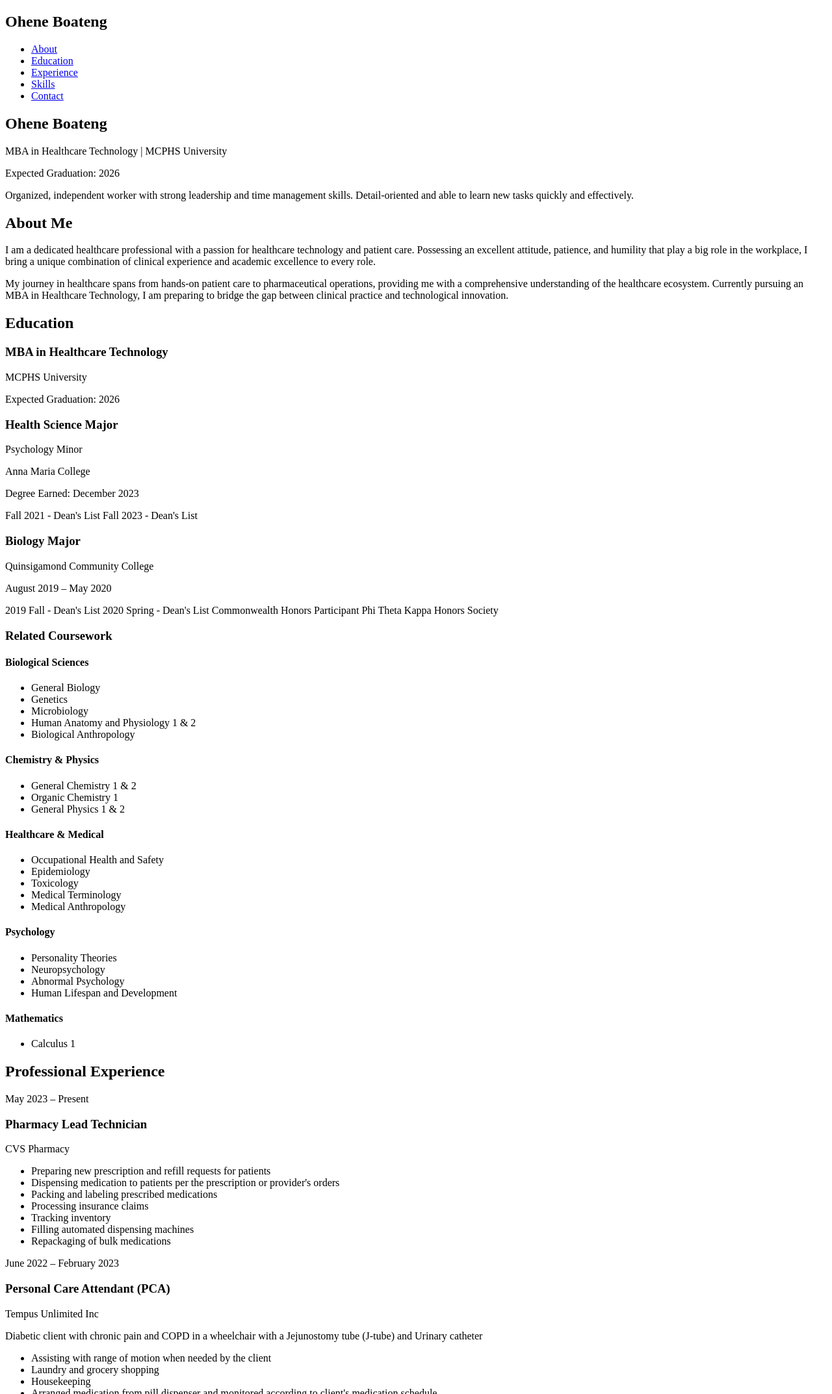
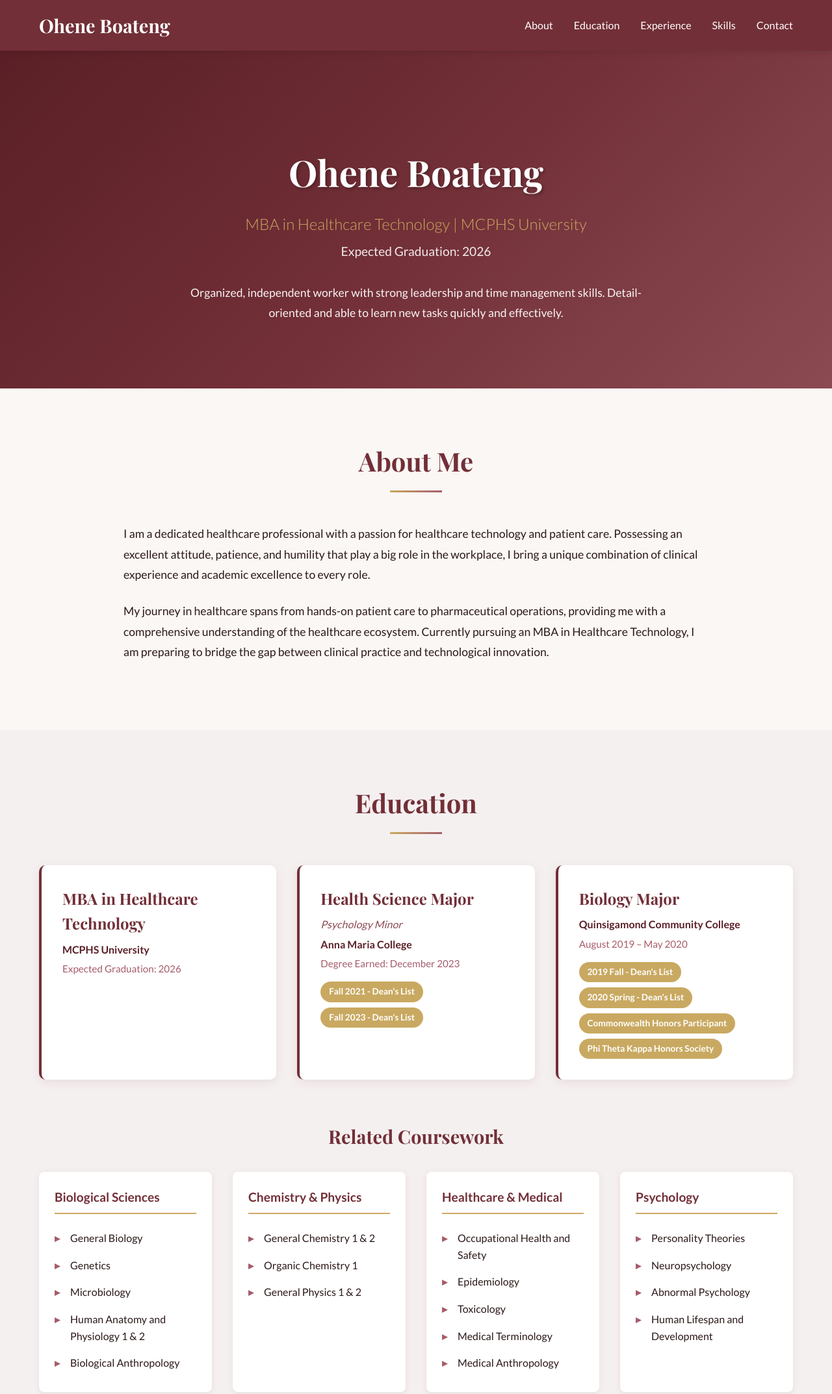
Before and after one commit to OheneBoateng/OheneBoateng.github.io, a plain HTML site: page index.html in a window 1280 px wide. Shown: the top 2146 px of the page at 65% size. Drawn offline with nearby package versions, Linux system fonts and the light colour scheme.

Commit message:
Add files via upload

```diff
--- a/index.html
+++ b/index.html
@@ -4,7 +4,7 @@
     <meta charset="UTF-8">
     <meta name="viewport" content="width=device-width, initial-scale=1.0">
     <title>Ohene Boateng | Healthcare Technology Professional</title>
-    <link rel="stylesheet" href="styles.css">
+    <link rel="stylesheet" href="./styles.css">
     <link rel="preconnect" href="https://fonts.googleapis.com">
     <link rel="preconnect" href="https://fonts.gstatic.com" crossorigin>
     <link href="https://fonts.googleapis.com/css2?family=Playfair+Display:wght@400;600;700&family=Lato:wght@300;400;700&display=swap" rel="stylesheet">
--- /dev/null
+++ b/styles.css
@@ -0,0 +1,511 @@
+/* Wine Theme Color Palette */
+:root {
+    --wine-primary: #722F37;
+    --wine-dark: #5A1F26;
+    --wine-light: #8B4A52;
+    --wine-accent: #A65B6A;
+    --wine-bg: #F5F0F0;
+    --wine-text: #2C1818;
+    --wine-gold: #C9A961;
+    --white: #FFFFFF;
+    --cream: #FAF7F5;
+}
+
+* {
+    margin: 0;
+    padding: 0;
+    box-sizing: border-box;
+}
+
+body {
+    font-family: 'Lato', sans-serif;
+    color: var(--wine-text);
+    background-color: var(--cream);
+    line-height: 1.6;
+}
+
+.container {
+    max-width: 1200px;
+    margin: 0 auto;
+    padding: 0 20px;
+}
+
+/* Navigation */
+.navbar {
+    background-color: var(--wine-primary);
+    padding: 1rem 0;
+    position: fixed;
+    width: 100%;
+    top: 0;
+    z-index: 1000;
+    box-shadow: 0 2px 10px rgba(0, 0, 0, 0.1);
+    transition: all 0.3s ease;
+}
+
+.navbar.scrolled {
+    padding: 0.5rem 0;
+    box-shadow: 0 4px 15px rgba(0, 0, 0, 0.2);
+}
+
+.nav-container {
+    max-width: 1200px;
+    margin: 0 auto;
+    padding: 0 20px;
+    display: flex;
+    justify-content: space-between;
+    align-items: center;
+}
+
+.logo {
+    font-family: 'Playfair Display', serif;
+    font-size: 1.8rem;
+    color: var(--white);
+    font-weight: 700;
+}
+
+.nav-menu {
+    display: flex;
+    list-style: none;
+    gap: 2rem;
+}
+
+.nav-menu a {
+    color: var(--white);
+    text-decoration: none;
+    font-weight: 400;
+    transition: color 0.3s ease;
+    position: relative;
+}
+
+.nav-menu a:hover {
+    color: var(--wine-gold);
+}
+
+.nav-menu a::after {
+    content: '';
+    position: absolute;
+    width: 0;
+    height: 2px;
+    bottom: -5px;
+    left: 0;
+    background-color: var(--wine-gold);
+    transition: width 0.3s ease;
+}
+
+.nav-menu a:hover::after {
+    width: 100%;
+}
+
+/* Hero Section */
+.hero {
+    background: linear-gradient(135deg, var(--wine-dark) 0%, var(--wine-primary) 50%, var(--wine-light) 100%);
+    color: var(--white);
+    padding: 150px 20px 100px;
+    text-align: center;
+    margin-top: 70px;
+}
+
+.hero-content {
+    max-width: 800px;
+    margin: 0 auto;
+}
+
+.hero-title {
+    font-family: 'Playfair Display', serif;
+    font-size: 3.5rem;
+    font-weight: 700;
+    margin-bottom: 1rem;
+    text-shadow: 2px 2px 4px rgba(0, 0, 0, 0.3);
+}
+
+.hero-subtitle {
+    font-size: 1.5rem;
+    margin-bottom: 0.5rem;
+    color: var(--wine-gold);
+    font-weight: 300;
+}
+
+.hero-graduation {
+    font-size: 1.2rem;
+    margin-bottom: 2rem;
+    opacity: 0.9;
+}
+
+.hero-description {
+    font-size: 1.1rem;
+    line-height: 1.8;
+    max-width: 700px;
+    margin: 0 auto;
+    opacity: 0.95;
+}
+
+/* Sections */
+.section {
+    padding: 80px 20px;
+}
+
+.section-alt {
+    background-color: var(--wine-bg);
+}
+
+.section-title {
+    font-family: 'Playfair Display', serif;
+    font-size: 2.5rem;
+    color: var(--wine-primary);
+    text-align: center;
+    margin-bottom: 3rem;
+    position: relative;
+    padding-bottom: 1rem;
+}
+
+.section-title::after {
+    content: '';
+    position: absolute;
+    bottom: 0;
+    left: 50%;
+    transform: translateX(-50%);
+    width: 80px;
+    height: 3px;
+    background: linear-gradient(to right, var(--wine-gold), var(--wine-accent));
+}
+
+/* About Section */
+.about-content {
+    max-width: 900px;
+    margin: 0 auto;
+    font-size: 1.1rem;
+    line-height: 1.8;
+}
+
+.about-content p {
+    margin-bottom: 1.5rem;
+}
+
+/* Education Section */
+.education-grid {
+    display: grid;
+    grid-template-columns: repeat(auto-fit, minmax(300px, 1fr));
+    gap: 2rem;
+    margin-bottom: 4rem;
+}
+
+.education-card {
+    background-color: var(--white);
+    padding: 2rem;
+    border-radius: 10px;
+    box-shadow: 0 4px 15px rgba(114, 47, 55, 0.1);
+    transition: transform 0.3s ease, box-shadow 0.3s ease;
+    border-left: 4px solid var(--wine-primary);
+}
+
+.education-card:hover {
+    transform: translateY(-5px);
+    box-shadow: 0 6px 20px rgba(114, 47, 55, 0.2);
+}
+
+.education-card h3 {
+    font-family: 'Playfair Display', serif;
+    color: var(--wine-primary);
+    font-size: 1.5rem;
+    margin-bottom: 0.5rem;
+}
+
+.institution {
+    font-weight: 700;
+    color: var(--wine-dark);
+    margin-bottom: 0.3rem;
+}
+
+.minor {
+    font-style: italic;
+    color: var(--wine-light);
+    margin-bottom: 0.3rem;
+}
+
+.date {
+    color: var(--wine-accent);
+    margin-bottom: 1rem;
+    font-size: 0.95rem;
+}
+
+.honors {
+    display: flex;
+    flex-wrap: wrap;
+    gap: 0.5rem;
+    margin-top: 1rem;
+}
+
+.honor-badge {
+    background-color: var(--wine-gold);
+    color: var(--white);
+    padding: 0.3rem 0.8rem;
+    border-radius: 20px;
+    font-size: 0.85rem;
+    font-weight: 600;
+}
+
+/* Courses Section */
+.courses-section {
+    margin-top: 3rem;
+}
+
+.courses-title {
+    font-family: 'Playfair Display', serif;
+    color: var(--wine-primary);
+    font-size: 1.8rem;
+    text-align: center;
+    margin-bottom: 2rem;
+}
+
+.courses-grid {
+    display: grid;
+    grid-template-columns: repeat(auto-fit, minmax(250px, 1fr));
+    gap: 2rem;
+}
+
+.course-category {
+    background-color: var(--white);
+    padding: 1.5rem;
+    border-radius: 8px;
+    box-shadow: 0 2px 10px rgba(114, 47, 55, 0.1);
+}
+
+.course-category h4 {
+    color: var(--wine-primary);
+    margin-bottom: 1rem;
+    font-size: 1.2rem;
+    border-bottom: 2px solid var(--wine-gold);
+    padding-bottom: 0.5rem;
+}
+
+.course-category ul {
+    list-style: none;
+    padding-left: 0;
+}
+
+.course-category li {
+    padding: 0.5rem 0;
+    padding-left: 1.5rem;
+    position: relative;
+    color: var(--wine-text);
+}
+
+.course-category li::before {
+    content: '▸';
+    position: absolute;
+    left: 0;
+    color: var(--wine-accent);
+    font-weight: bold;
+}
+
+/* Experience Section */
+.experience-timeline {
+    max-width: 900px;
+    margin: 0 auto;
+    position: relative;
+    padding-left: 2rem;
+}
+
+.experience-timeline::before {
+    content: '';
+    position: absolute;
+    left: 0;
+    top: 0;
+    bottom: 0;
+    width: 3px;
+    background: linear-gradient(to bottom, var(--wine-primary), var(--wine-accent));
+}
+
+.timeline-item {
+    position: relative;
+    margin-bottom: 3rem;
+    padding-left: 2rem;
+}
+
+.timeline-item::before {
+    content: '';
+    position: absolute;
+    left: -0.5rem;
+    top: 0.5rem;
+    width: 15px;
+    height: 15px;
+    border-radius: 50%;
+    background-color: var(--wine-primary);
+    border: 3px solid var(--white);
+    box-shadow: 0 0 0 3px var(--wine-primary);
+}
+
+.timeline-date {
+    font-weight: 700;
+    color: var(--wine-primary);
+    font-size: 1rem;
+    margin-bottom: 0.5rem;
+}
+
+.timeline-content {
+    background-color: var(--white);
+    padding: 2rem;
+    border-radius: 8px;
+    box-shadow: 0 4px 15px rgba(114, 47, 55, 0.1);
+    transition: transform 0.3s ease;
+}
+
+.timeline-content:hover {
+    transform: translateX(10px);
+}
+
+.timeline-content h3 {
+    font-family: 'Playfair Display', serif;
+    color: var(--wine-primary);
+    font-size: 1.5rem;
+    margin-bottom: 0.5rem;
+}
+
+.company {
+    font-weight: 700;
+    color: var(--wine-dark);
+    margin-bottom: 1rem;
+    font-size: 1.1rem;
+}
+
+.client-info {
+    font-style: italic;
+    color: var(--wine-light);
+    margin-bottom: 1rem;
+    padding: 0.5rem;
+    background-color: var(--wine-bg);
+    border-left: 3px solid var(--wine-accent);
+}
+
+.timeline-content ul {
+    list-style: none;
+    padding-left: 0;
+}
+
+.timeline-content li {
+    padding: 0.5rem 0;
+    padding-left: 1.5rem;
+    position: relative;
+}
+
+.timeline-content li::before {
+    content: '▸';
+    position: absolute;
+    left: 0;
+    color: var(--wine-accent);
+    font-weight: bold;
+}
+
+/* Skills Section */
+.skills-grid {
+    display: grid;
+    grid-template-columns: repeat(auto-fit, minmax(300px, 1fr));
+    gap: 2rem;
+}
+
+.skill-category {
+    background-color: var(--white);
+    padding: 2rem;
+    border-radius: 10px;
+    box-shadow: 0 4px 15px rgba(114, 47, 55, 0.1);
+}
+
+.skill-category h3 {
+    font-family: 'Playfair Display', serif;
+    color: var(--wine-primary);
+    font-size: 1.3rem;
+    margin-bottom: 1.5rem;
+    text-align: center;
+    border-bottom: 2px solid var(--wine-gold);
+    padding-bottom: 0.5rem;
+}
+
+.skill-tags {
+    display: flex;
+    flex-wrap: wrap;
+    gap: 0.8rem;
+}
+
+.skill-tag {
+    background: linear-gradient(135deg, var(--wine-primary), var(--wine-light));
+    color: var(--white);
+    padding: 0.6rem 1.2rem;
+    border-radius: 25px;
+    font-size: 0.9rem;
+    font-weight: 500;
+    transition: transform 0.3s ease, box-shadow 0.3s ease;
+}
+
+.skill-tag:hover {
+    transform: translateY(-3px);
+    box-shadow: 0 4px 10px rgba(114, 47, 55, 0.3);
+}
+
+/* Contact Section */
+.contact-content {
+    max-width: 700px;
+    margin: 0 auto;
+    text-align: center;
+    font-size: 1.1rem;
+    line-height: 1.8;
+}
+
+.contact-content p {
+    margin-bottom: 1rem;
+}
+
+/* Footer */
+footer {
+    background-color: var(--wine-dark);
+    color: var(--white);
+    text-align: center;
+    padding: 2rem 0;
+}
+
+/* Responsive Design */
+@media (max-width: 768px) {
+    .nav-menu {
+        flex-direction: column;
+        gap: 1rem;
+    }
+
+    .hero-title {
+        font-size: 2.5rem;
+    }
+
+    .hero-subtitle {
+        font-size: 1.2rem;
+    }
+
+    .section-title {
+        font-size: 2rem;
+    }
+
+    .education-grid,
+    .courses-grid,
+    .skills-grid {
+        grid-template-columns: 1fr;
+    }
+
+    .experience-timeline {
+        padding-left: 1.5rem;
+    }
+
+    .timeline-item {
+        padding-left: 1.5rem;
+    }
+}
+
+@media (max-width: 480px) {
+    .hero {
+        padding: 120px 15px 80px;
+    }
+
+    .hero-title {
+        font-size: 2rem;
+    }
+
+    .section {
+        padding: 60px 15px;
+    }
+}
```
